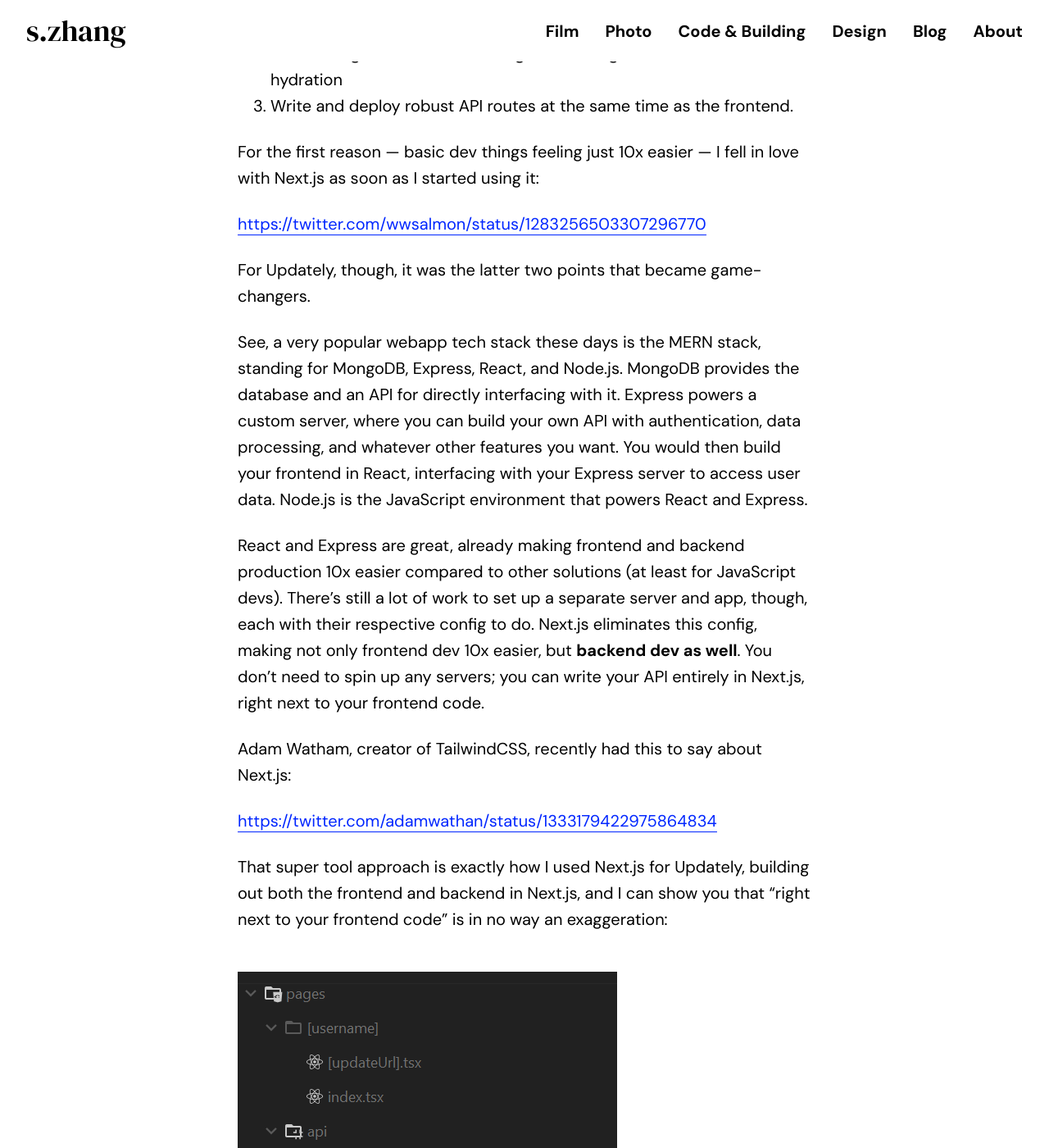
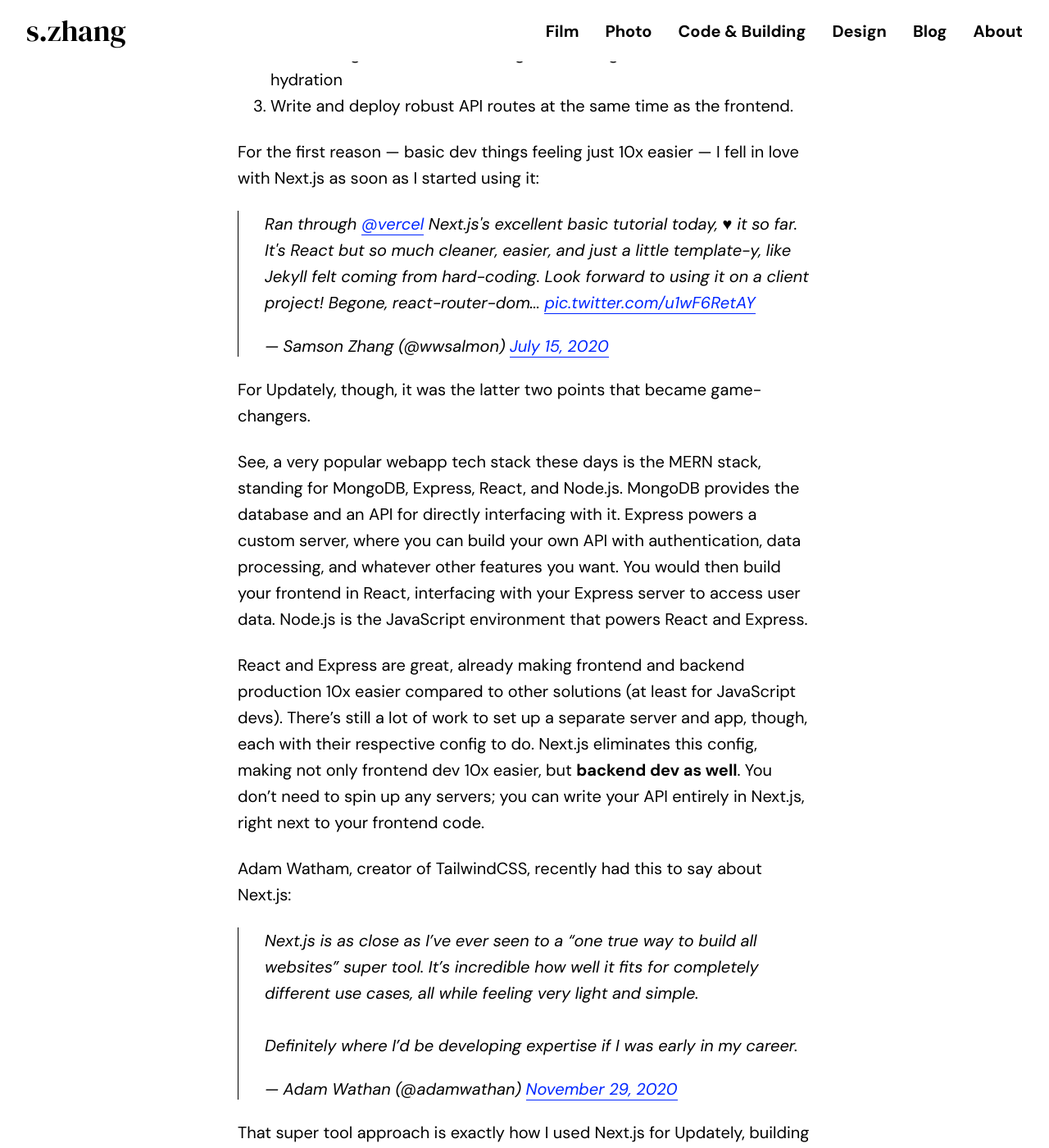
Before and after one commit to wwsalmon/portfolio, a Jekyll site: the page built from _posts/2020-12-05-i-built-and-launched-a-social-platform-app-in-three-days-heres-how-i-did-it-and-what-i-learned.md, in a window 1280 px wide and 1400 px high, scrolled down 14378 px. Shown: the whole window at 82% size. Built offline with Jekyll 4.4.1, drawn with Linux system fonts in a browser that asks for light colours; some web fonts are replaced; a script that is not in the unit is left out; comment, search, counter and statistics services are not loaded; some of the changed text lies outside the part shown.

Commit message:
properly embed tweets in updately blog post

```diff
--- a/_posts/2020-12-05-i-built-and-launched-a-social-platform-app-in-three-days-heres-how-i-did-it-and-what-i-learned.md
+++ b/_posts/2020-12-05-i-built-and-launched-a-social-platform-app-in-three-days-heres-how-i-did-it-and-what-i-learned.md
@@ -112,7 +112,7 @@ The key ingredient was Next.js. A React framework in name, using Next.js really
 
 For the first reason — basic dev things feeling just 10x easier — I fell in love with Next.js as soon as I started using it:
 
-[https://twitter.com/wwsalmon/status/1283256503307296770](https://twitter.com/wwsalmon/status/1283256503307296770)
+<blockquote class="twitter-tweet"><p lang="en" dir="ltr">Ran through <a href="https://twitter.com/vercel?ref_src=twsrc%5Etfw">@vercel</a> Next.js&#39;s excellent basic tutorial today, ♥ it so far. It&#39;s React but so much cleaner, easier, and just a little template-y, like Jekyll felt coming from hard-coding. Look forward to using it on a client project! Begone, react-router-dom... <a href="https://t.co/u1wF6RetAY">pic.twitter.com/u1wF6RetAY</a></p>&mdash; Samson Zhang (@wwsalmon) <a href="https://twitter.com/wwsalmon/status/1283256503307296770?ref_src=twsrc%5Etfw">July 15, 2020</a></blockquote> <script async src="https://platform.twitter.com/widgets.js" charset="utf-8"></script>
 
 For Updately, though, it was the latter two points that became game-changers.
 
@@ -122,7 +122,7 @@ React and Express are great, already making frontend and backend production 10x
 
 Adam Watham, creator of TailwindCSS, recently had this to say about Next.js:
 
-[https://twitter.com/adamwathan/status/1333179422975864834](https://twitter.com/adamwathan/status/1333179422975864834)
+<blockquote class="twitter-tweet"><p lang="en" dir="ltr">Next.js is as close as I’ve ever seen to a “one true way to build all websites” super tool. It’s incredible how well it fits for completely different use cases, all while feeling very light and simple.<br><br>Definitely where I’d be developing expertise if I was early in my career.</p>&mdash; Adam Wathan (@adamwathan) <a href="https://twitter.com/adamwathan/status/1333179422975864834?ref_src=twsrc%5Etfw">November 29, 2020</a></blockquote> <script async src="https://platform.twitter.com/widgets.js" charset="utf-8"></script>
 
 That super tool approach is exactly how I used Next.js for Updately, building out both the frontend and backend in Next.js, and I can show you that "right next to your frontend code" is in no way an exaggeration:
 
@@ -136,7 +136,9 @@ In these realms, the only tool that I had worked with directly before was AWS, i
 
 Since building Life Changing School's application portal, though, I knew that I was dissatisfied with AWS. It felt convoluted to use, not something that I could whip out without reservation like React or Next.js.
 
-[https://twitter.com/wwsalmon/status/1296282223444992000](https://twitter.com/wwsalmon/status/1296282223444992000)
+<div style="margin-left: auto, margin-right: auto">
+<blockquote class="twitter-tweet"><p lang="en" dir="ltr">Took me four hours to go from nothing to nicely styled, fully functional auth with Next.js and AWS Amplify, on second time working with these tools. Conceptual clarity and code quality def higher, but this is basically an identical interface and code to past projects 😓 <a href="https://t.co/izIIrGxS3Y">pic.twitter.com/izIIrGxS3Y</a></p>&mdash; Samson Zhang (@wwsalmon) <a href="https://twitter.com/wwsalmon/status/1296282223444992000?ref_src=twsrc%5Etfw">August 20, 2020</a></blockquote> <script async src="https://platform.twitter.com/widgets.js" charset="utf-8"></script>
+	</div>
 
 This dissatisfaction pushed me to find better tools for auth and data handling. I was also inspired by the backends I had worked with, but not on.
 
--- a/_sass/blog.scss
+++ b/_sass/blog.scss
@@ -145,7 +145,7 @@ $blogmargin: 48px;
         max-width: 100%;
     }
 
-    p, ul, ol, figure, blockquote, img, .highlight, hr{
+    p, ul, ol, figure, blockquote, img, .highlight, hr, .twitter-tweet{
         box-sizing: border-box;
         max-width: 700px;
         margin: 24px auto;
```
